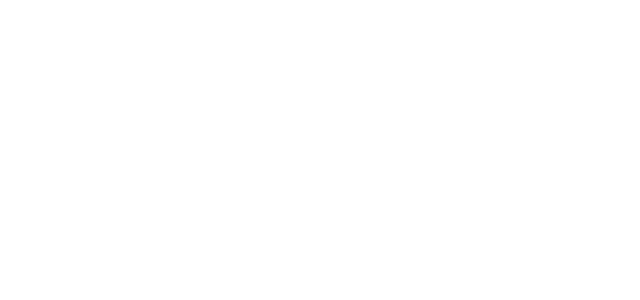
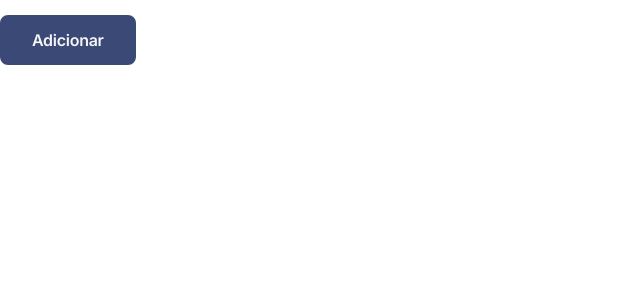
Before and after one commit to Mafeck/new-progress, a React (Create React App) app: page / in a window 1280 px wide. Shown: the top 300 px of the page, without its empty margins (0-640 px from the left). Built offline with nearby package versions, Linux system fonts and the light colour scheme.

Commit message:
feat: adjusts on width

```diff
--- a/src/App.js
+++ b/src/App.js
@@ -1,11 +1,11 @@
 import GlobalStyled from "./styles/global";
+import { Button } from './components/Button';
 
 function App() {
   return (
     <div>
       <GlobalStyled />
-
-
+      <Button whiteSchema={false} >Adicionar</Button>
     </div>
   );
 }
--- a/src/components/Button/style.js
+++ b/src/components/Button/style.js
@@ -11,7 +11,8 @@
     line-height: 19px;
     letter-spacing: -0.017em;
     margin: 15px 0px;
-    width: 295px;
+    width: max-content;
+    max-width: 100%;
     height: 50px;
     padding: 0px 30px;
     transition: 0.5s;
```
